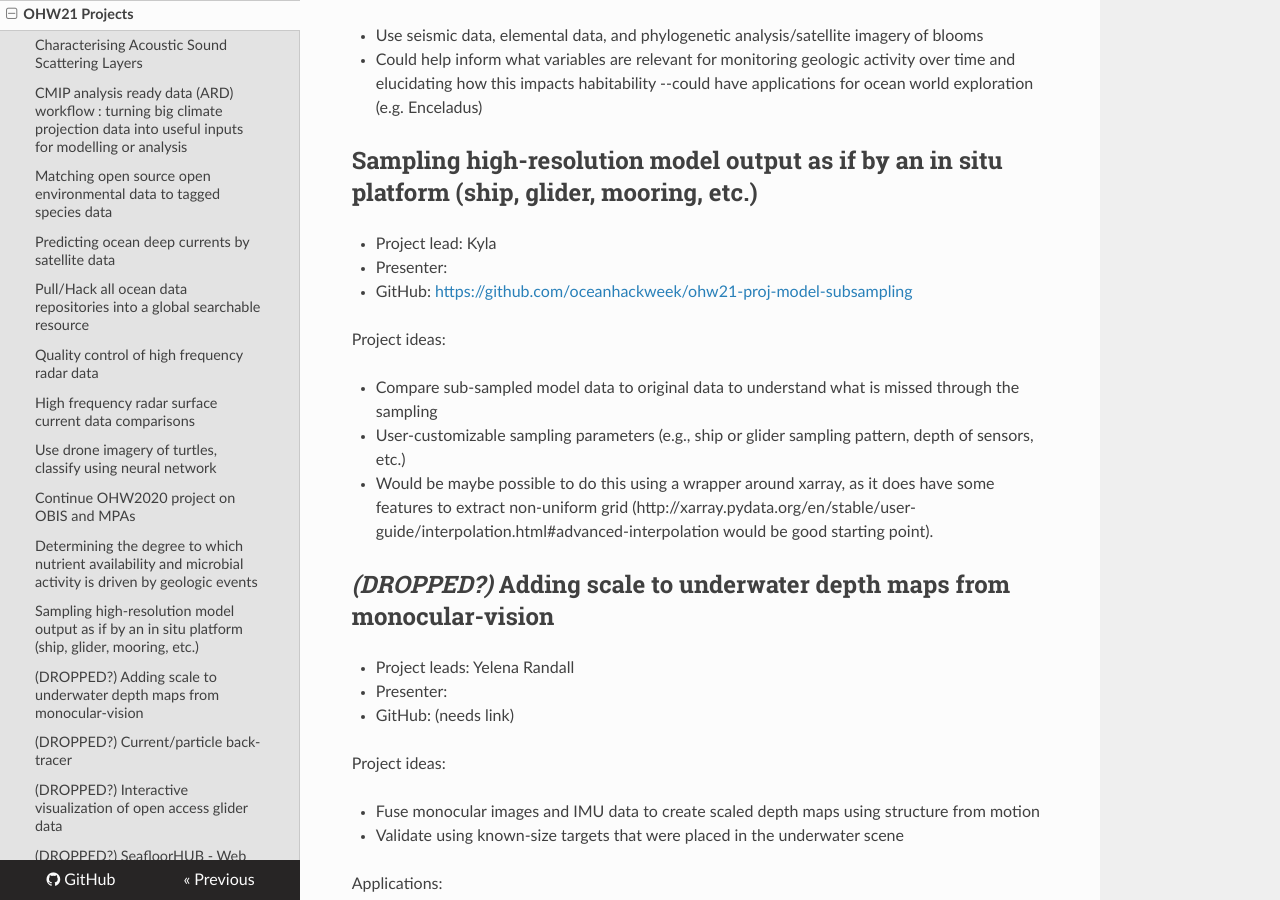
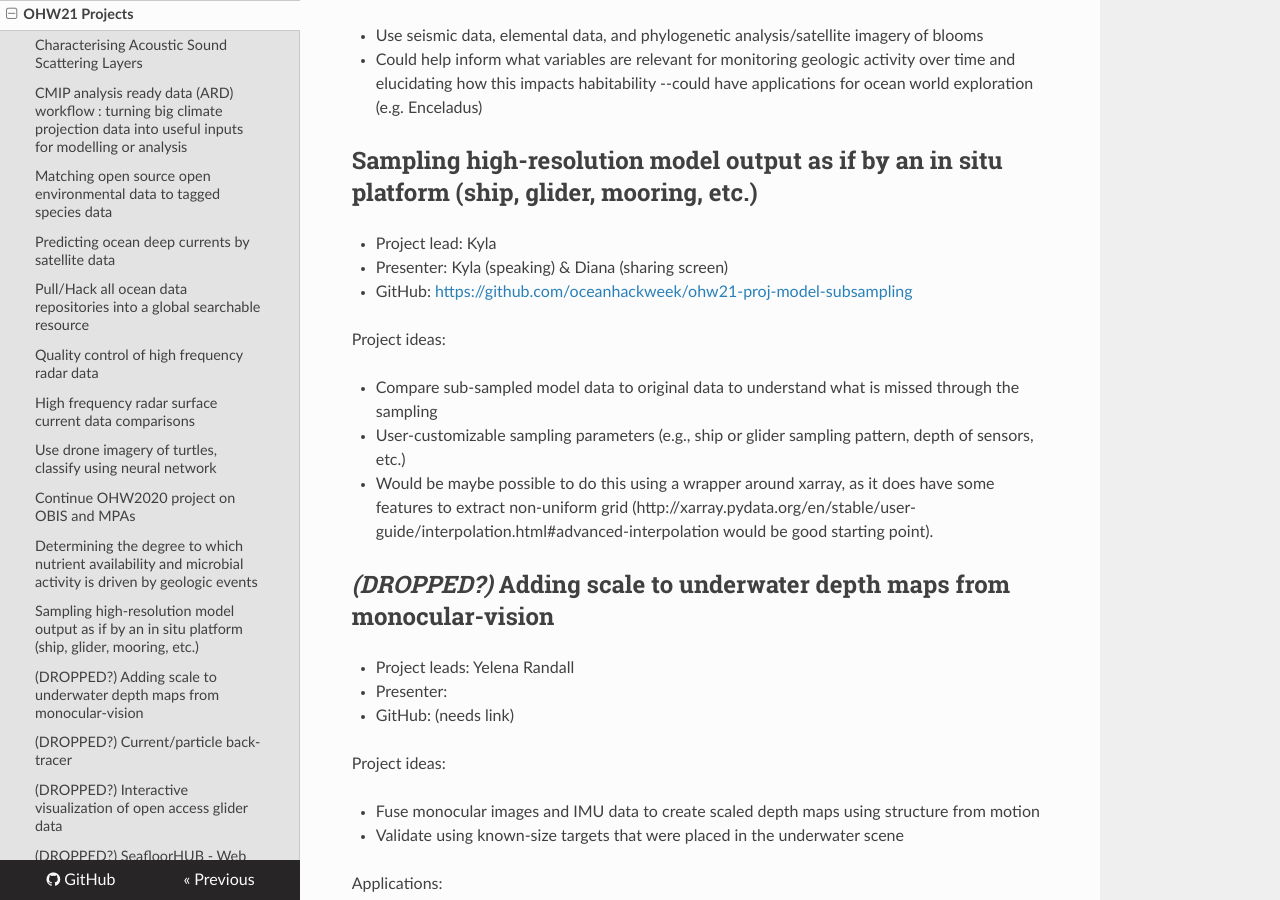
Before and after one commit to oceanhackweek/ohw-resources, an MkDocs documentation site: the page built from docs/projects/projectlist.md, in a window 1280 px wide and 900 px high, scrolled down 2944 px. Built offline with MkDocs 1.6.1, drawn with Linux system fonts in a browser that asks for light colours; nearby versions of some CDN libraries.

Commit message:
Update projectlist.md
added presenter

```diff
--- a/docs/projects/projectlist.md
+++ b/docs/projects/projectlist.md
@@ -100,7 +100,7 @@ Project ideas:
 ## Sampling high-resolution model output as if by an in situ platform (ship, glider, mooring, etc.)
 
 - Project lead: Kyla
-- Presenter:
+- Presenter: Kyla (speaking) & Diana (sharing screen)
 - GitHub: [https://github.com/oceanhackweek/ohw21-proj-model-subsampling](https://github.com/oceanhackweek/ohw21-proj-model-subsampling)
 
 Project ideas:
```
